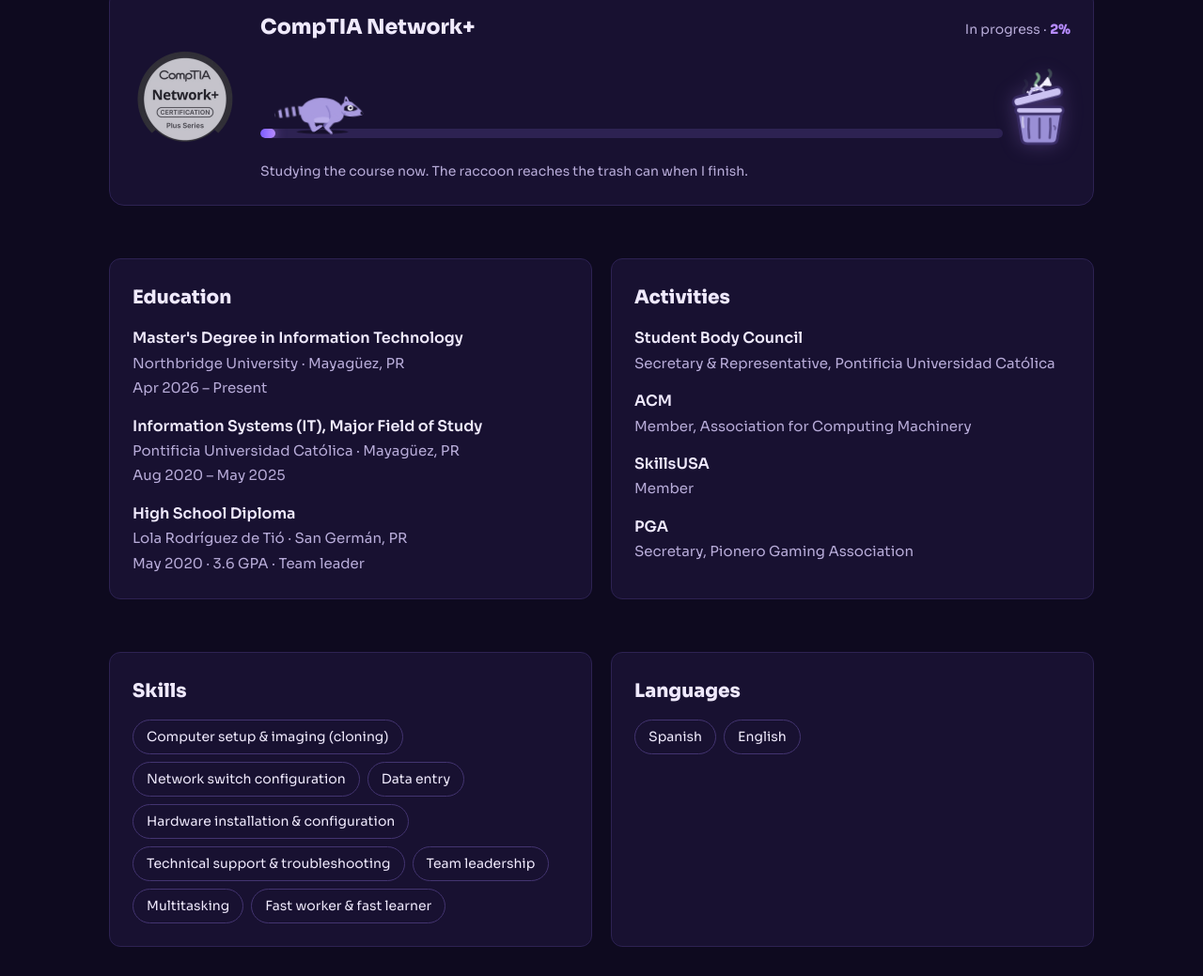
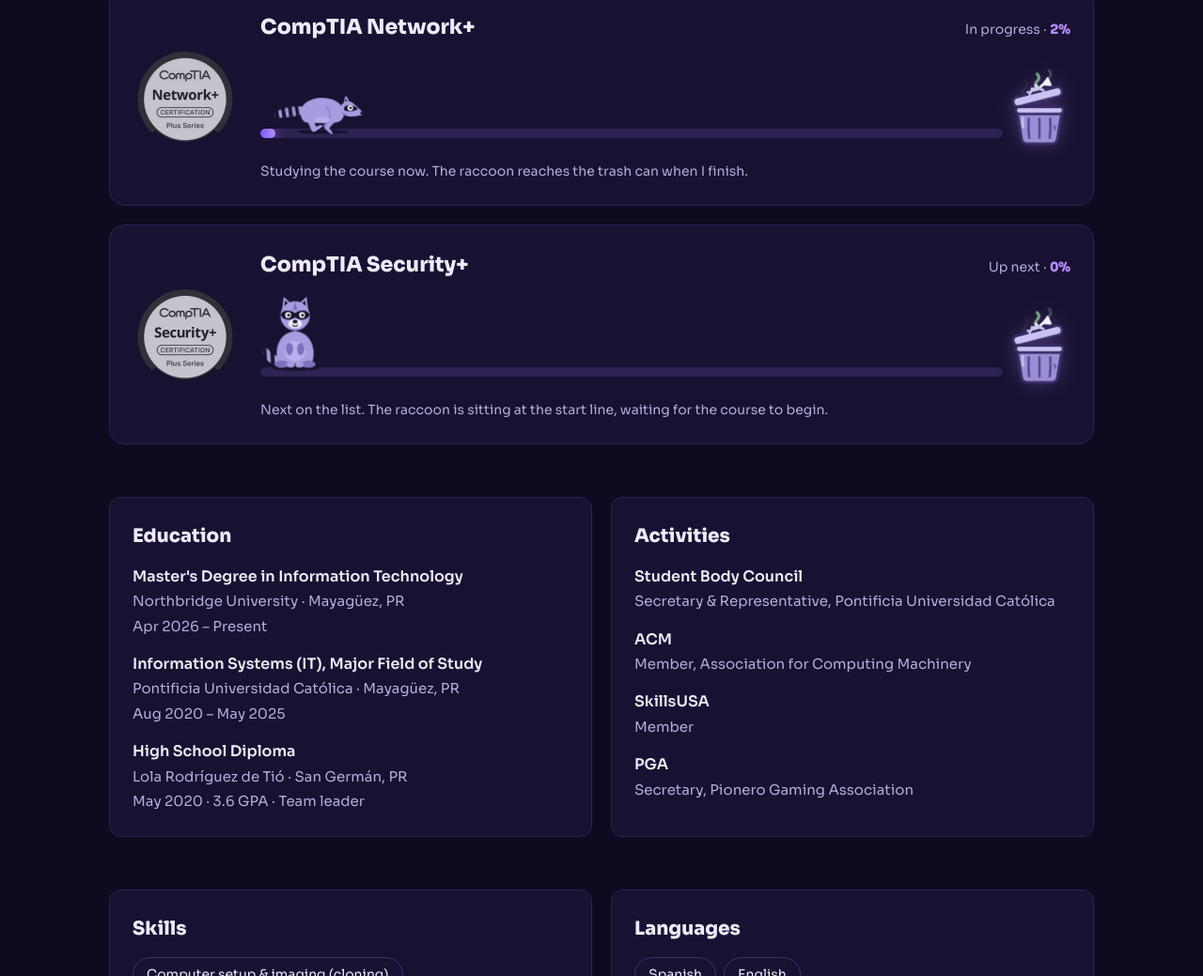
Before and after one commit to Bambam0228/My-page, a plain HTML site: page index.html in a window 1280 px wide. Shown: the part 1708-2747 px from the top of the page at 94% size. Drawn offline with Linux system fonts and the light colour scheme.

Commit message:
Add CompTIA Security+ at 0% with a sitting raccoon
Co-Authored-By: Claude Opus 5.5 <noreply@anthropic.com>
Claude-Session: https://claude.ai/code/session_019fWSKRZHd1oWVAPY4USSNf

```diff
--- a/index.html
+++ b/index.html
@@ -136,6 +136,19 @@ h1{text-shadow:0 0 40px rgba(183,140,255,.35)}
 @keyframes shadow{0%,100%{transform:scaleX(1);opacity:.55}50%{transform:scaleX(.72);opacity:.3}}
 @media (prefers-reduced-motion:reduce){.raccoon *{animation:none!important}}
 
+.cert.idle .track-fill{display:none}
+.runner.sit{left:0;bottom:16px;width:74px}
+.raccoon-sit{width:74px;height:auto;display:block;overflow:visible}
+.raccoon-sit *{transform-box:view-box}
+.s-tail{transform-origin:24px 60px;animation:swish 2.8s ease-in-out infinite}
+.s-body{transform-origin:32px 66px;animation:breathe 3.2s ease-in-out infinite}
+.s-head{transform-origin:32px 32px;animation:tilt 5s ease-in-out infinite}
+.s-eye{transform-box:fill-box;transform-origin:50% 50%;animation:blink 4.6s infinite}
+@keyframes swish{0%,100%{transform:rotate(0)}50%{transform:rotate(-9deg)}}
+@keyframes breathe{0%,100%{transform:scale(1)}50%{transform:scale(1.025,1.04)}}
+@keyframes tilt{0%,60%,100%{transform:rotate(0)}70%,88%{transform:rotate(-8deg)}}
+@keyframes blink{0%,94%,100%{transform:scaleY(1)}96.5%{transform:scaleY(.1)}}
+@media (prefers-reduced-motion:reduce){.raccoon-sit *{animation:none!important}}
 @media (max-width:640px){.page{padding-block:40px;gap:44px}.shield{order:-1;flex-basis:100%;justify-content:flex-start}.photo{max-width:160px}}
 @media (prefers-reduced-motion:reduce){.btn{transition:none}}
 </style>
@@ -306,6 +319,60 @@ size();if(!still)requestAnimationFrame(loop);
 <p class="cert-note">Studying the course now. The raccoon reaches the trash can when I finish.</p>
 </div>
 </div>
+<div class="cert idle" style="--p:0">
+<img class="cert-badge" src="comptia-security-plus.webp" alt="CompTIA Security+ certification badge" width="224" height="224" loading="lazy" decoding="async">
+<div class="cert-body">
+<div class="cert-head"><h3>CompTIA Security+</h3><span class="cert-status">Up next · <b>0%</b></span></div>
+<div class="track" role="progressbar" aria-label="CompTIA Security+ course progress" aria-valuemin="0" aria-valuemax="100" aria-valuenow="0">
+<div class="track-bar"><div class="track-fill"></div></div>
+<div class="runner sit"><svg class="raccoon-sit" viewBox="0 0 64 72" aria-hidden="true">
+<ellipse cx="33" cy="69" rx="22" ry="2.4" fill="#05030c" opacity=".5"/>
+<g class="s-tail">
+<defs><clipPath id="tailClipSit"><path d="M24 64 C14 66 6 64 3 56 C1 50 5 47.5 8.5 51.5 C10.5 56.5 15 58 24 57.5 Z"/></clipPath></defs>
+<g clip-path="url(#tailClipSit)"><rect x="0" y="44" width="26" height="24" fill="var(--fur)"/><rect x="2.5" y="44" width="3.6" height="24" fill="var(--ink)"/><rect x="9.5" y="44" width="3.6" height="24" fill="var(--ink)"/><rect x="16.5" y="44" width="3.6" height="24" fill="var(--ink)"/></g>
+</g>
+<g class="s-body">
+<path d="M17 65 C13 54 16 38 32 36 C48 38 51 54 47 65 Z" fill="var(--fur)"/>
+<ellipse cx="32" cy="54" rx="9.5" ry="9" fill="var(--belly)" opacity=".6"/>
+<ellipse cx="27" cy="52" rx="3.2" ry="5.4" fill="var(--fur-dark)"/><ellipse cx="37" cy="52" rx="3.2" ry="5.4" fill="var(--fur-dark)"/>
+<ellipse cx="20" cy="65.5" rx="6.5" ry="3.2" fill="var(--fur-dark)"/><ellipse cx="44" cy="65.5" rx="6.5" ry="3.2" fill="var(--fur-dark)"/>
+<ellipse cx="28" cy="66" rx="3.8" ry="2.4" fill="var(--fur)"/><ellipse cx="36" cy="66" rx="3.8" ry="2.4" fill="var(--fur)"/>
+</g>
+<g class="s-head">
+<path d="M20 15 L21.5 3.5 L29.5 10.5 Z M44 15 L42.5 3.5 L34.5 10.5 Z" fill="var(--fur)"/>
+<path d="M22 12 L22.8 6.8 L26.6 10.2 Z M42 12 L41.2 6.8 L37.4 10.2 Z" fill="var(--ink)"/>
+<circle cx="32" cy="21" r="13.5" fill="var(--fur)"/>
+<path d="M32 8.5 L29.8 15.5 L34.2 15.5 Z" fill="var(--fur-dark)"/>
+<path d="M18.5 20 C21.5 14.5 28 15.5 32 18.6 C36 15.5 42.5 14.5 45.5 20 C42.5 25.5 36 25.5 32 22.2 C28 25.5 21.5 25.5 18.5 20 Z" fill="var(--ink)"/>
+<g class="s-eye"><circle cx="25.6" cy="20.2" r="2.7" fill="#fff"/><circle cx="26" cy="20.2" r="1.35" fill="var(--ink)"/></g>
+<g class="s-eye"><circle cx="38.4" cy="20.2" r="2.7" fill="#fff"/><circle cx="38.8" cy="20.2" r="1.35" fill="var(--ink)"/></g>
+<ellipse cx="32" cy="28.2" rx="6.4" ry="4.4" fill="#ece8f3"/>
+<ellipse cx="32" cy="26.2" rx="2.3" ry="1.6" fill="var(--ink)"/>
+<path d="M29.8 29.6 Q32 31.4 34.2 29.6" fill="none" stroke="var(--ink)" stroke-width="1" stroke-linecap="round"/>
+</g>
+</svg></div>
+<svg class="trash" viewBox="0 0 52 62" aria-hidden="true">
+<g class="stink" fill="none" stroke="#9fe0a8" stroke-width="2.4" stroke-linecap="round" opacity=".8">
+<path class="s1" d="M14 14 q-3 -3 0 -6 q3 -3 0 -6"/><path class="s2" d="M24 12 q-3 -3 0 -6 q3 -3 0 -6"/><path class="s3" d="M34 14 q-3 -3 0 -6 q3 -3 0 -6"/>
+</g>
+<g class="lid">
+<g fill="#f4f0ff" stroke="#f4f0ff" stroke-width="1.8" stroke-linejoin="round" stroke-linecap="round">
+<path d="M17 24 L33 15" fill="none" stroke-width="2.2"/><path d="M21 22 l-2 -4 M25 20 l-2 -4 M29 18 l-2 -4 M21 22 l3 3 M25 20 l3 3 M29 18 l3 3" fill="none"/>
+<path d="M33 15 l5 -4 l1 6 z"/>
+</g>
+<rect x="5" y="20" width="42" height="8" rx="4" fill="#cbc2f2" stroke="#3a2d66" stroke-width="2.2"/>
+<path d="M20 20 q6 -7 12 0" fill="none" stroke="#cbc2f2" stroke-width="2.2" stroke-linecap="round"/>
+</g>
+<path d="M9 31 Q7 31 7.6 34 L11 55 Q11.6 59 16 59 L36 59 Q40.4 59 41 55 L44.4 34 Q45 31 43 31 Z" fill="#9a8fd6" stroke="#3a2d66" stroke-width="2.2" stroke-linejoin="round"/>
+<rect x="6" y="28" width="40" height="6" rx="3" fill="#cbc2f2" stroke="#3a2d66" stroke-width="2.2"/>
+<path d="M17 38 Q16.4 46 17.4 54 M26 38 V54 M35 38 Q35.6 46 34.6 54" fill="none" stroke="#3a2d66" stroke-width="2" stroke-linecap="round" opacity=".7"/>
+<path d="M12 37 Q11.5 41 12.4 45" fill="none" stroke="#fff" stroke-width="2" stroke-linecap="round" opacity=".45"/>
+<path d="M38 44 q2 1 1 3" fill="none" stroke="#3a2d66" stroke-width="1.4" stroke-linecap="round" opacity=".5"/>
+</svg>
+</div>
+<p class="cert-note">Next on the list. The raccoon is sitting at the start line, waiting for the course to begin.</p>
+</div>
+</div>
 </section>
 <section class="two">
 <div class="card"><h3>Education</h3><div class="item"><b>Master's Degree in Information Technology</b><span>Northbridge University · Mayagüez, PR<br>Apr 2026 – Present</span></div><div class="item"><b>Information Systems (IT), Major Field of Study</b><span>Pontificia Universidad Católica · Mayagüez, PR<br>Aug 2020 – May 2025</span></div><div class="item"><b>High School Diploma</b><span>Lola Rodríguez de Tió · San Germán, PR<br>May 2020 · 3.6 GPA · Team leader</span></div></div>
```
Also changed, not shown: comptia-security-plus.webp (added).
